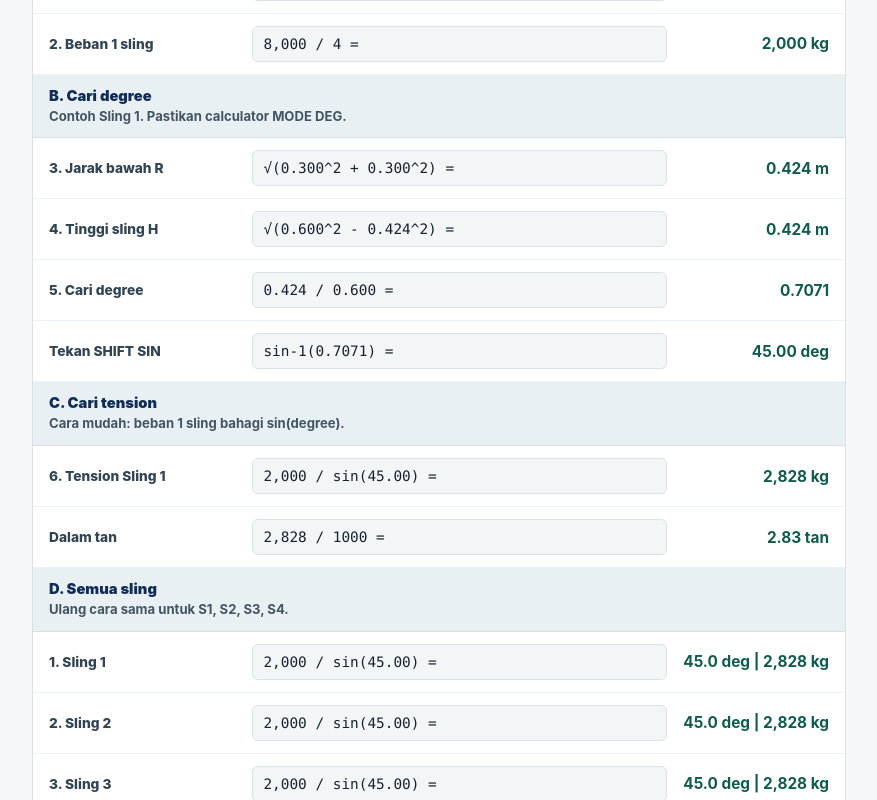
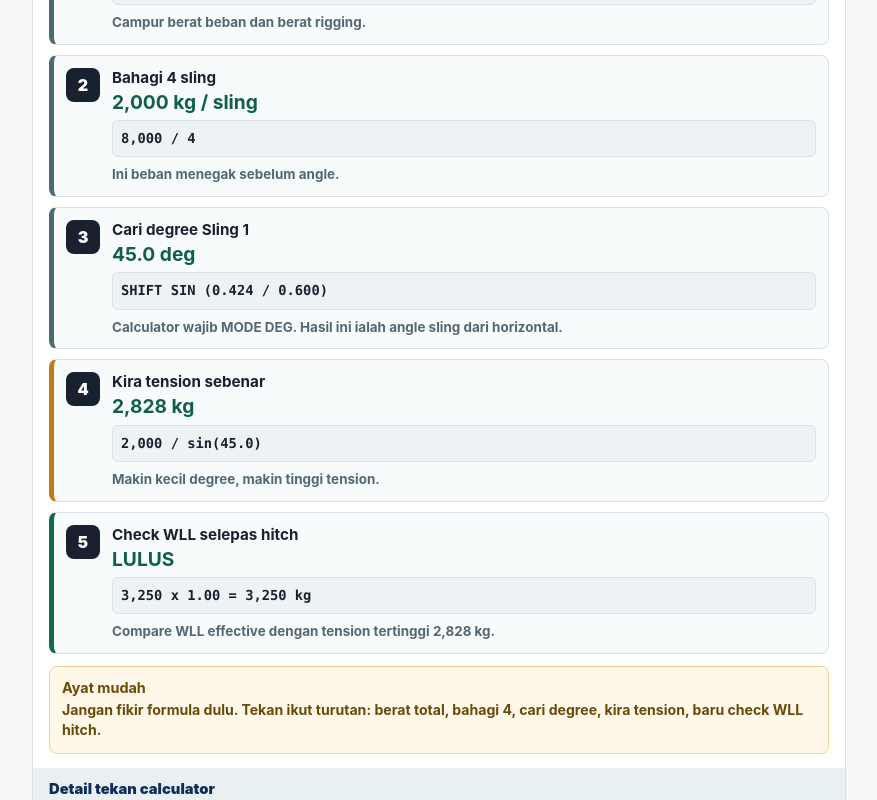
Before and after one commit to panadol94/rigging-calculator-my, a React (Vite) app: page / in a window 1280 px wide. Shown: the part 1100-1900 px from the top of the page, without its empty margins (392-1269 px from the left). Built offline with nearby package versions, Linux system fonts and the light colour scheme.

Commit message:
feat: add simple five-step calculation flow

```diff
--- a/src/main.jsx
+++ b/src/main.jsx
@@ -243,6 +243,20 @@ function CalcSectionTitle({ title, note }) {
   );
 }
 
+function SimpleStep({ number, title, value, formula, hint, tone = "plain" }) {
+  return (
+    <article className={`simpleStep ${tone}`}>
+      <div className="simpleNumber">{number}</div>
+      <div>
+        <h3>{title}</h3>
+        <strong>{value}</strong>
+        <code>{formula}</code>
+        <p>{hint}</p>
+      </div>
+    </article>
+  );
+}
+
 function CalculatorGuide({ input, result }) {
   const sampleLeg = result.worstLeg;
   const utilization =
@@ -260,10 +274,57 @@ function CalculatorGuide({ input, result }) {
         <strong>MODE DEG</strong>
       </div>
 
+      <div className="simpleFlow" aria-label="Shortcut kiraan mudah">
+        <SimpleStep
+          number="1"
+          title="Berat masuk dulu"
+          value={`${fmtWhole(result.totalKg)} kg`}
+          formula={`${fmtWhole(input.loadKg)} + ${fmtWhole(input.riggingKg)}`}
+          hint="Campur berat beban dan berat rigging."
+        />
+        <SimpleStep
+          number="2"
+          title="Bahagi 4 sling"
+          value={`${fmtWhole(result.verticalPerLegKg)} kg / sling`}
+          formula={`${fmtWhole(result.totalKg)} / 4`}
+          hint="Ini beban menegak sebelum angle."
+        />
+        <SimpleStep
+          number="3"
+          title={`Cari degree ${sampleLeg.name}`}
+          value={`${fmt(sampleLeg.angleDeg, 1)} deg`}
+          formula={`SHIFT SIN (${fmt(sampleLeg.heightM, 3)} / ${fmt(sampleLeg.slingLengthM, 3)})`}
+          hint="Calculator wajib MODE DEG. Hasil ini ialah angle sling dari horizontal."
+        />
+        <SimpleStep
+          number="4"
+          title="Kira tension sebenar"
+          value={`${fmtWhole(sampleLeg.tensionKg)} kg`}
+          formula={`${fmtWhole(result.verticalPerLegKg)} / sin(${fmt(sampleLeg.angleDeg, 1)})`}
+          hint="Makin kecil degree, makin tinggi tension."
+          tone="warn"
+        />
+        <SimpleStep
+          number="5"
+          title="Check WLL selepas hitch"
+          value={result.passed ? "LULUS" : "TIDAK LULUS"}
+          formula={`${fmtWhole(input.wllKg)} x ${fmt(result.hitch.factor, 2)} = ${fmtWhole(result.effectiveWllKg)} kg`}
+          hint={`Compare WLL effective dengan tension tertinggi ${fmtWhole(result.maxTensionKg)} kg.`}
+          tone={result.passed ? "pass" : "fail"}
+        />
+      </div>
+
+      <div className="operatorNote">
+        <strong>Ayat mudah</strong>
+        <p>
+          Jangan fikir formula dulu. Tekan ikut turutan: berat total, bahagi 4, cari degree, kira tension, baru check WLL hitch.
+        </p>
+      </div>
+
       <ol className="calcLines">
         <CalcSectionTitle
-          title="A. Mula dari berat"
-          note="Campur semua berat, kemudian bahagi 4 sling."
+          title="Detail tekan calculator"
+          note="Bahagian ini untuk semak nombor satu persatu."
         />
         <CalcLine
           label="1. Berat total"
--- a/src/styles.css
+++ b/src/styles.css
@@ -638,6 +638,112 @@ input[type="number"] {
   overflow-wrap: anywhere;
 }
 
+.simpleFlow {
+  display: grid;
+  gap: 10px;
+  padding: 14px 16px 0;
+}
+
+.simpleStep {
+  align-items: start;
+  background: #f8fbfc;
+  border: 1px solid #d9e1e7;
+  border-left: 5px solid #4b6b72;
+  border-radius: 8px;
+  display: grid;
+  gap: 12px;
+  grid-template-columns: auto 1fr;
+  padding: 12px;
+}
+
+.simpleStep.warn {
+  border-left-color: #c17b18;
+}
+
+.simpleStep.pass {
+  border-left-color: #126a4b;
+}
+
+.simpleStep.fail {
+  border-left-color: #a13d2d;
+}
+
+.simpleNumber {
+  align-items: center;
+  background: #18212f;
+  border-radius: 8px;
+  color: #ffffff;
+  display: inline-flex;
+  font-weight: 900;
+  height: 34px;
+  justify-content: center;
+  width: 34px;
+}
+
+.simpleStep h3 {
+  font-size: 0.95rem;
+  margin-bottom: 5px;
+}
+
+.simpleStep strong {
+  color: #0f5f4b;
+  display: block;
+  font-size: 1.2rem;
+  line-height: 1.1;
+  margin-bottom: 7px;
+  overflow-wrap: anywhere;
+}
+
+.simpleStep.fail strong {
+  color: #a13d2d;
+}
+
+.simpleStep code {
+  background: #edf2f4;
+  border: 1px solid #d9e1e7;
+  border-radius: 6px;
+  color: #18212f;
+  display: block;
+  font-family: "SFMono-Regular", Consolas, monospace;
+  font-size: 0.86rem;
+  font-weight: 800;
+  line-height: 1.4;
+  padding: 8px;
+  white-space: normal;
+  word-break: break-word;
+}
+
+.simpleStep p {
+  color: #526872;
+  font-size: 0.84rem;
+  font-weight: 700;
+  line-height: 1.4;
+  margin: 8px 0 0;
+}
+
+.operatorNote {
+  background: #fff8e8;
+  border: 1px solid #efd08b;
+  border-radius: 8px;
+  margin: 12px 16px 14px;
+  padding: 12px;
+}
+
+.operatorNote strong {
+  color: #6a4a0b;
+  display: block;
+  font-size: 0.9rem;
+  margin-bottom: 4px;
+}
+
+.operatorNote p {
+  color: #6a4a0b;
+  font-size: 0.88rem;
+  font-weight: 700;
+  line-height: 1.45;
+  margin: 0;
+}
+
 .calculatorGuide {
   background: #ffffff;
   border: 1px solid #d9e1e7;
```
